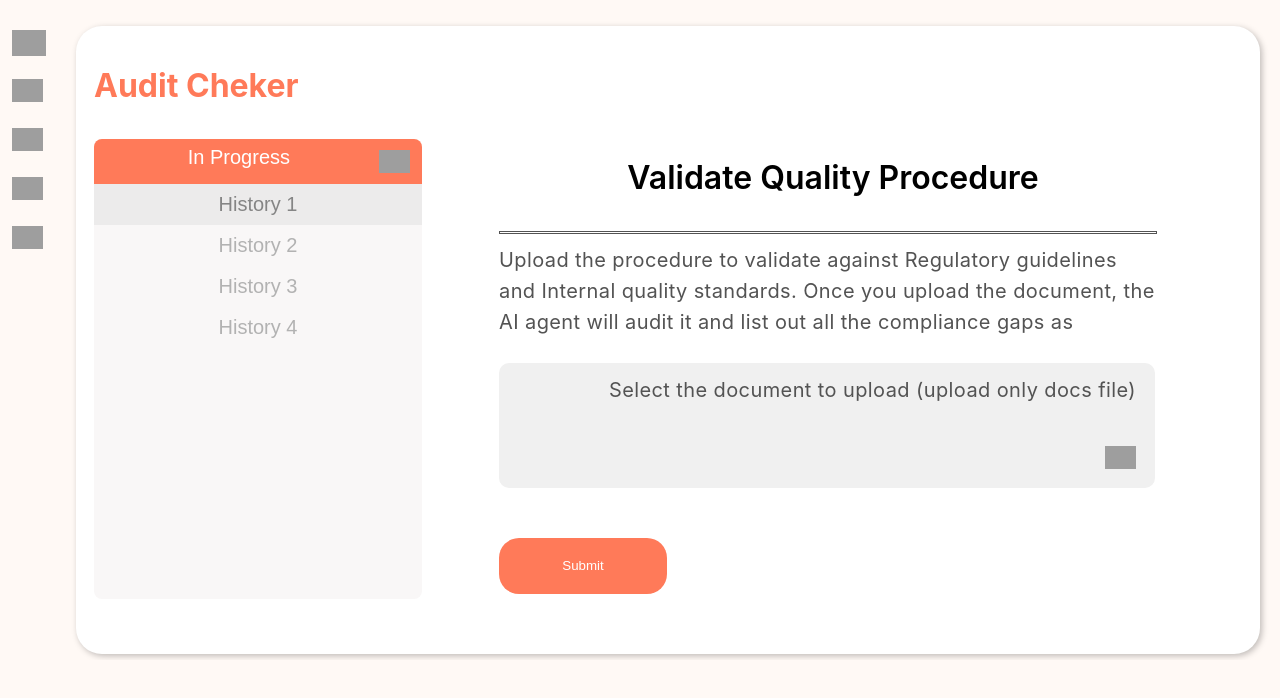
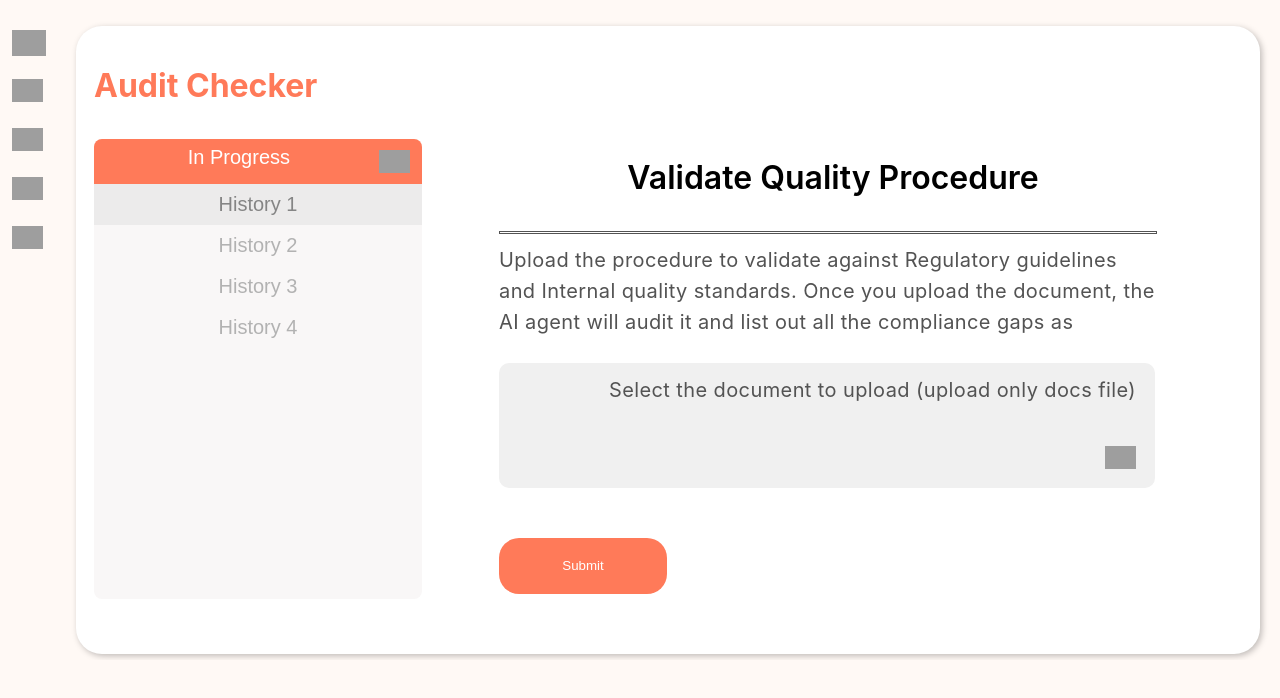
Before and after one commit to arunpravartan/ComplyAI, a React (Create React App) app: page /auditchecker in a window 1280 px wide. Shown: the top 698 px of the page. Built offline with nearby package versions, Linux system fonts and the light colour scheme; grey boxes are pictures that could not be loaded.

Commit message:
Update AuditChecker.jsx

```diff
--- a/src/component/Audit_checker/AuditChecker.jsx
+++ b/src/component/Audit_checker/AuditChecker.jsx
@@ -9,7 +9,7 @@ const AuditChecker = () => {
     <main className="audit-checker">
       <Sidebar />
       <div className="main-content">
-        <h1 className="title">Audit Cheker</h1>
+        <h1 className="title">Audit Checker</h1>
         <div className="content-wrapper">
           <ProcedureList />
           <UploadSection />
```
